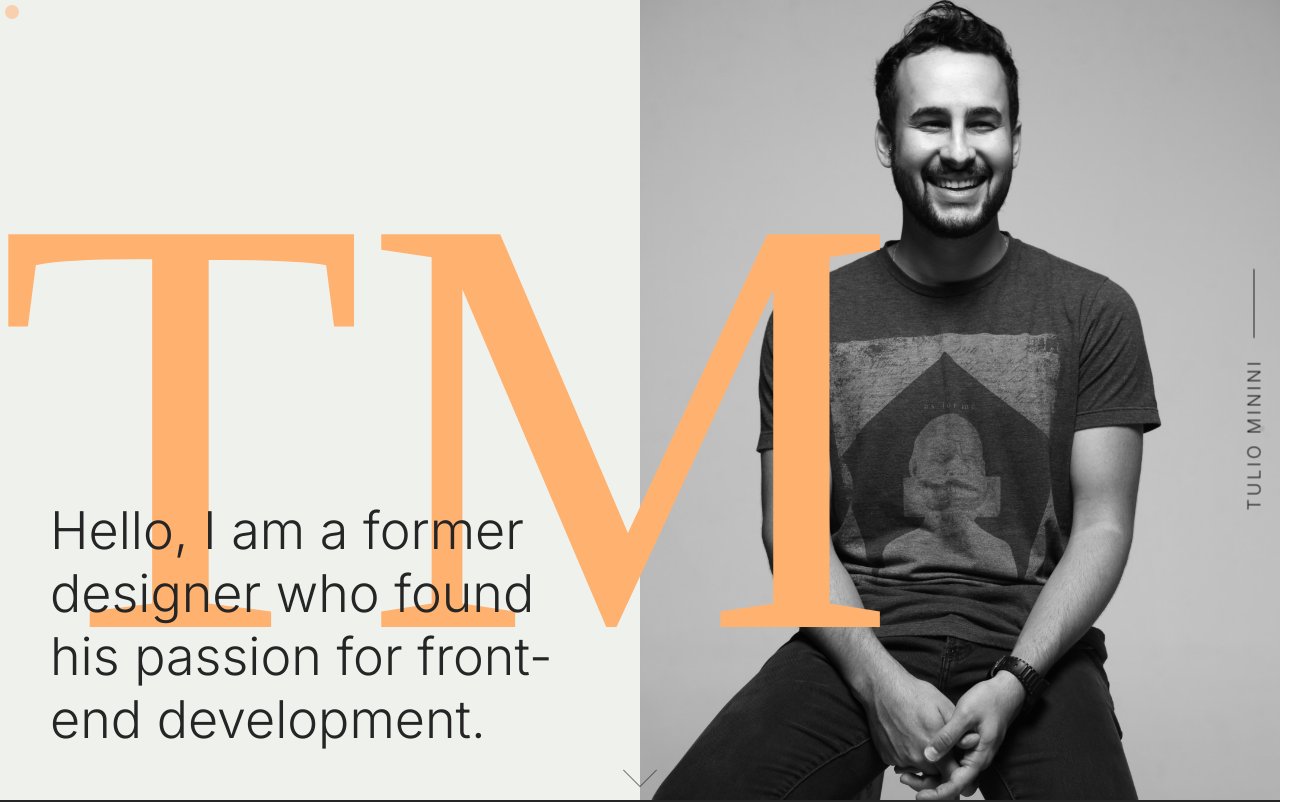
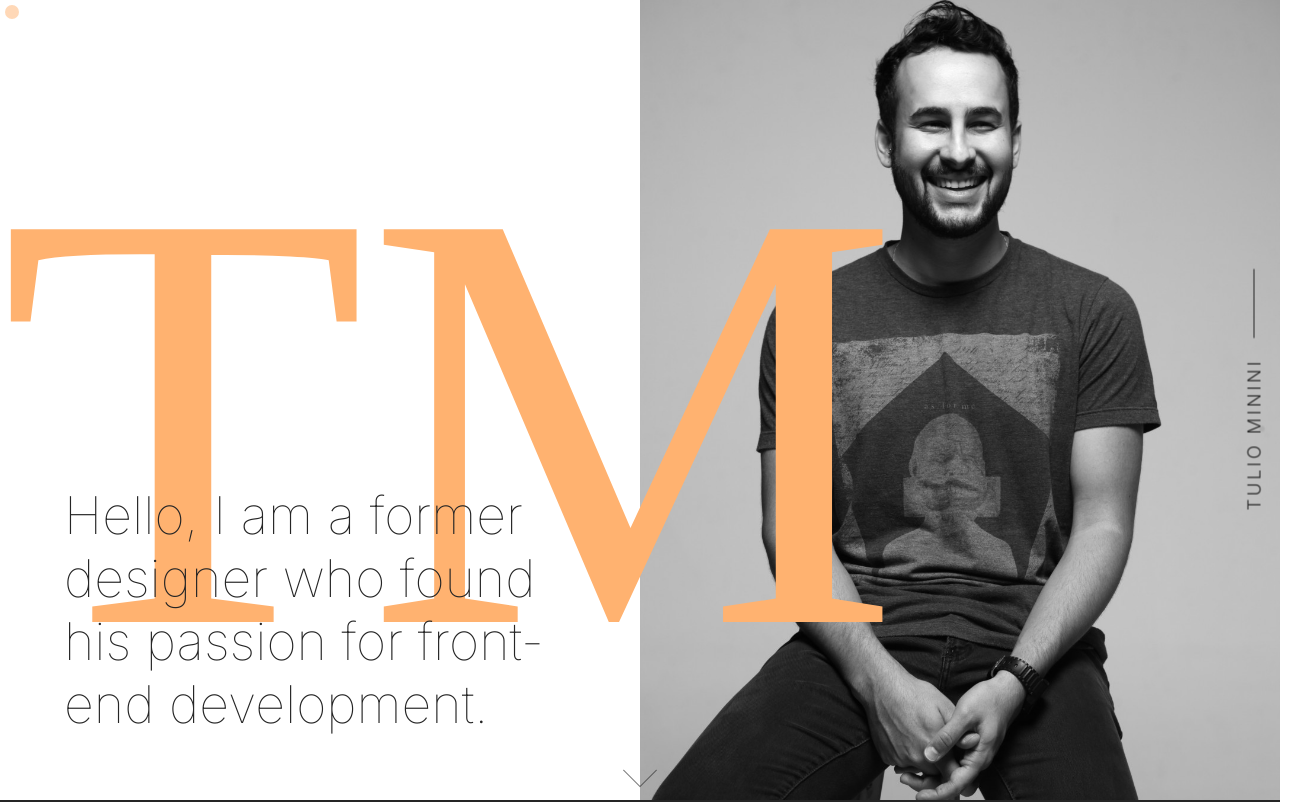
Before and after one commit to t-minini/my-website-v3, a React (Create React App) app: page / in a window 1280 px wide. Shown: the top 802 px of the page, 1316 px wide, since content can reach past the window. Built offline with nearby package versions, Linux system fonts and the light colour scheme; a web font is replaced by a local one.

Commit message:
hero css updated

```diff
--- a/src/components/contact/Contact.module.css
+++ b/src/components/contact/Contact.module.css
@@ -116,7 +116,7 @@
   padding-right: 3rem;
   text-decoration: none;
   color: var(--gray-dark);
-  font-weight: var(--regular-400);
+  font-weight: var(--medium-500);
   transition: color 1s ease;
   cursor: pointer;
 }
--- a/src/components/hero/Hero.module.css
+++ b/src/components/hero/Hero.module.css
@@ -1,51 +1,44 @@
 .hero {
-  width: 100vw;
-  height: 100dvh;
-  background-color: var(--gray-lighter);
   display: grid;
   grid-template-columns: repeat(2, 1fr);
-  padding: 5rem;
-  align-items: flex-end;
 }
 
 .hero__text {
   width: 50vw;
+  height: 100dvh;
+  display: flex;
+  flex-direction: column;
+  justify-content: flex-end;
 }
 
 .hero__text h1 {
-  color: var(--orange);
-  font-size: 60rem;
-  line-height: 45rem;
-  font-family: var(--sugiyama);
-  font-weight: var(--regular-400);
-  text-transform: uppercase;
-  position: absolute;
-  bottom:15rem;
-  left: -0.2%;
-}
-
-h1:hover {
-  -webkit-text-fill-color: transparent;
-  -webkit-text-stroke: 0.2rem var(--orange);
+ font-size: 60rem;
+ line-height: 0rem;
+ background-color: red;
+ color: var(--orange);
+ font-family: var(--sugiyama);
+ text-transform: uppercase;
+ font-weight: var(--regular-400);
+ z-index: 1;
 }
 
 .hero__text p {
+  padding: 010% 10% 10%;
   font-size: 5.2rem;
-  font-weight: var(--light-300);
-  width: 80%;
-  position: relative;
+  font-weight: var(--thin-100);
+  z-index: 2;
 }
 
-.hero_img {
+.hero__img {
   width: 50vw;
+  height: 100dvh;
 }
 
 .hero__img img {
+  width: 50vw;
   height: 100dvh;
-  width: 50vw;
   object-fit: cover;
   object-position: 0 -3rem;
-  margin: -5rem;
 }
 
 /* ARROW DOWN */
@@ -60,7 +53,6 @@ h1:hover {
   display: flex;
   align-items: center;
   justify-content: center;
-
 }
 
 .hero__arrow span {
--- a/src/components/projects/Projects.module.css
+++ b/src/components/projects/Projects.module.css
@@ -1,27 +1,22 @@
 .projects {
   width: 100vw;
-  /* height: 100dvh; */
-  /* height: min-content; */
   background-color: var(
     --black
   ); /* no. of projects is even = var(--black) OR no. of projects is odd = var(--gray-lighter) */
   color: var(
     --gray-lighter
   ); /* no. of projects is even = var(--gray-lighter) OR no. of projects is odd = var(--black) */
-  padding: 0 5%;
 }
 
 .projects__container {
   display: flex;
   flex-wrap: wrap;
-  /* gap: 10rem; */
 }
 
 .projects__card {
   height: 100vh;
   display: flex;
   flex-direction: row;
-  margin: 0 -10rem;
   padding: 15rem 10rem;
 }
 
@@ -33,7 +28,6 @@
   color: var(
     --black
   ); /* no. of projects is even = var(--black) OR no. of projects is odd = var(--gray-lighter) */
-  /* margin: -10rem; */
   padding: 15rem 10rem;
 }
 
```
